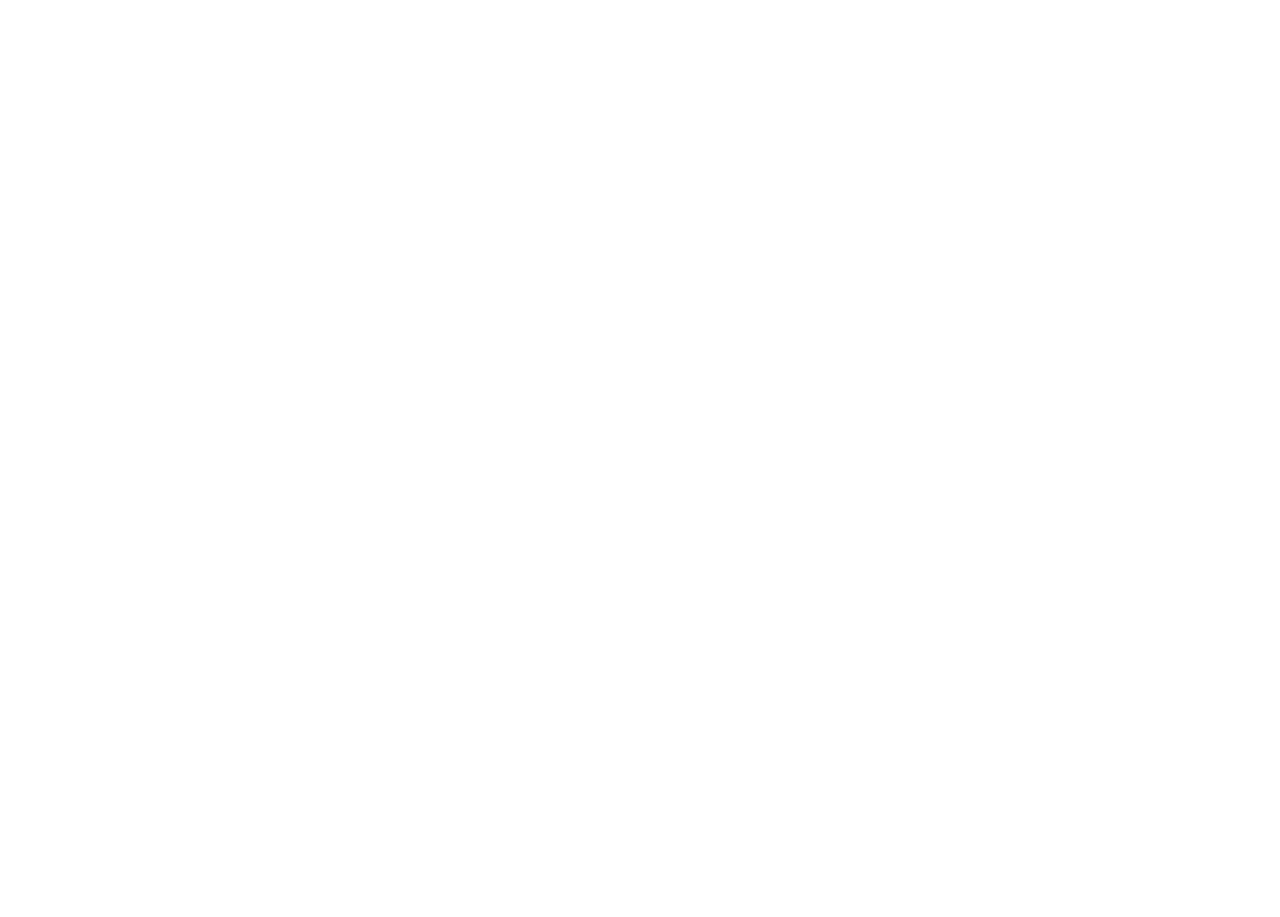
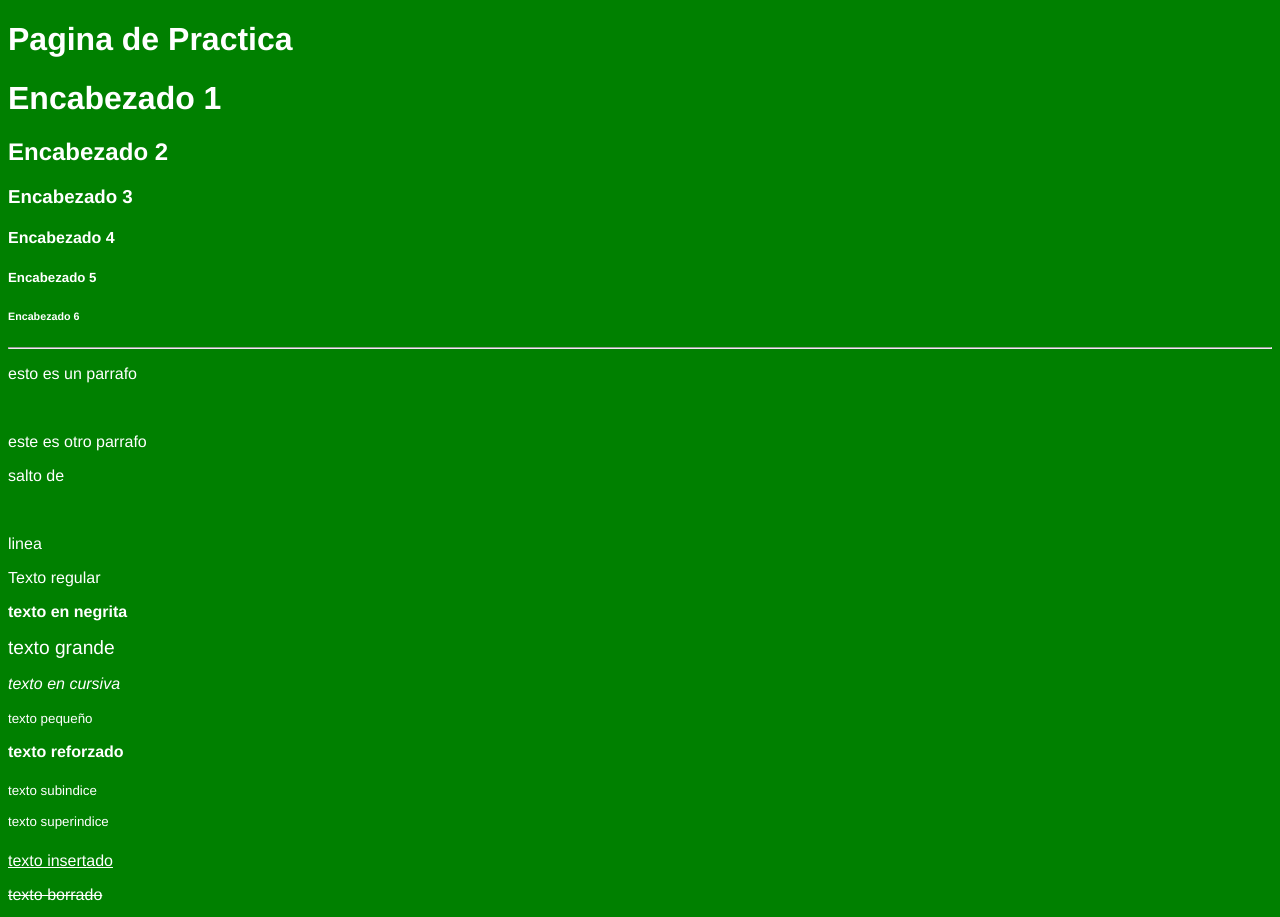
Before and after one commit to Ailin19/mi-primer-repositorio, a plain HTML site: page index.html in a window 1280 px wide. Shown: the top 917 px of the page. Before the commit the page ends 800 px from the top, so only its background shows below. Drawn offline with Linux system fonts and the light colour scheme.

Commit message:
practica 2

```diff
--- a/index.html
+++ b/index.html
@@ -1,12 +1,47 @@
 <!DOCTYPE html>
 <html lang="en">
 <head>
-    <meta charset="UTF-8">
-    <meta http-equiv="X-UA-Compatible" content="IE=edge">
-    <meta name="viewport" content="width=device-width, initial-scale=1.0">
-    <title>Document</title>
+	<meta charset="UTF-8">
+	<meta name="viewport" content="width=device-width, initial-scale=1.0">
+	<title>Mi Primer Archivo HTML</title>
+	<style>
+		body
+		{
+			background-color: green;
+			color: white;
+			font-family: Helvetica;
+		}
+	</style>
 </head>
 <body>
-    <h1></h1>
+	<h1>Pagina de Practica</h1>
+	<h1>Encabezado 1</h1>
+	<h2>Encabezado 2</h2>
+	<h3>Encabezado 3</h3>
+	<h4>Encabezado 4</h4>
+	<h5>Encabezado 5</h5>
+	<h6>Encabezado 6</h6>
+	<hr>
+	<p>esto es un parrafo</p> <br>
+	<p>este es otro parrafo</p>
+	<p>salto de</p> <br>
+	<p>linea</p>
+	<p>Texto regular</p>
+	<p><b>texto en negrita</b></p>
+	<p><big>texto grande</big></p>
+	<p><i>texto en cursiva</i></p>
+	<p><small>texto pequeño</small></p>
+	<p><strong>texto reforzado</strong></p>
+	<p><sub>texto subindice</sub></p>
+	<p><sup>texto superindice</sup></p>
+	<p><ins>texto insertado</ins></p>
+	<p><del>texto borrado</del></p>
+
+	<img src="img01.gif" alt="" />
+
+	<audio controls>
+		<source src="audio01.mp3" type="audio/mp3">
+		<source src="audio01.ogg" type="audio/ogg">
+	</audio>
 </body>
 </html>
```
